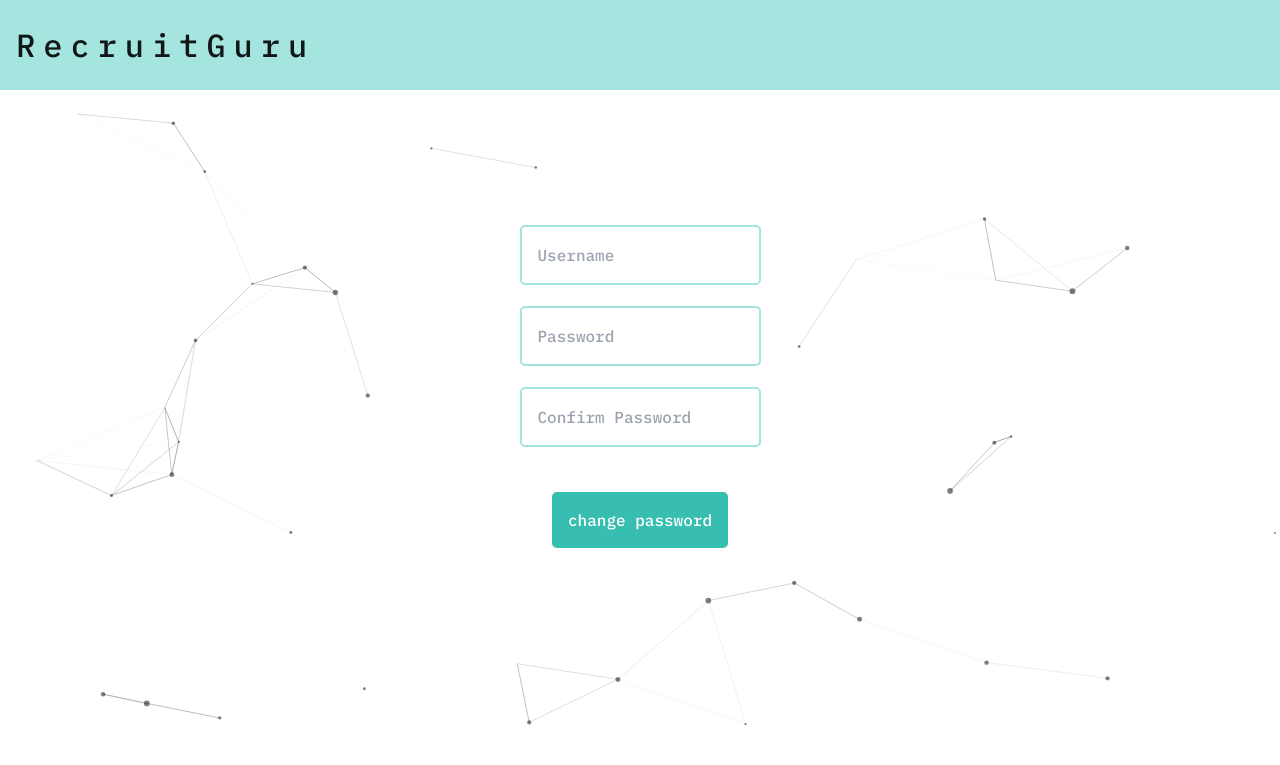
After one commit to kushagra1711/RecruitGuru, a PHP site: page /changePass.php in a window 1280 px wide. The commit adds this page. Shown: the top 765 px of the page. Run offline with PHP 8.4, Linux system fonts and the light colour scheme; some libraries are stand-ins or nearby versions.

Commit message:
added this bfful file

```diff
--- /dev/null
+++ b/src/changePass.php
@@ -0,0 +1,67 @@
+<!DOCTYPE html>
+<html lang="en">
+
+<head>
+    <meta charset="UTF-8" />
+    <meta http-equiv="X-UA-Compatible" content="IE=edge" />
+    <meta name="viewport" content="width=device-width, initial-scale=1.0" />
+    <title>RecruitGuru</title>
+    <script src="https://cdn.tailwindcss.com"></script>
+    <?php include "./scripts.php"; ?>
+    <link rel="stylesheet" href="css/template.css">
+</head>
+
+<body>
+    <?php
+    $conn = mysqli_connect("localhost", "root", "", "my_db");
+    ?>
+    <?php include "./basic-navbar-template.php"; ?>
+
+    <!--create signup form -->
+    <div class="container-row">
+        <div class="layer1">
+            <div class="smthin">
+                <div class="container">
+                    <br>
+                    <form action="changePass.php" method="post" role="form">
+                        <input type="text" class="input" name="username" id="username" placeholder="Username" required>
+                        <br>
+                        <input type="password" class="input" name="password" id="password" placeholder="Password" required>
+                        <br>
+                        <input type="password" class="input" name="password-confirm" id="password" placeholder="Confirm Password" required>
+                        <br>
+                        <br>
+                        <input type="submit" name="change-submit" id="login-submit" class="login" value="change password">
+                    </form>
+                    <?php
+
+                    if (isset($_POST['change-submit'])) {
+                        $username = $_POST['username'];
+                        $password = md5($_POST['password']);
+                        $password_confirm = md5($_POST['password-confirm']);
+                        if ($password == $password_confirm) {
+                            $password = mysqli_real_escape_string($conn, $password);
+                            $username = mysqli_real_escape_string($conn, $username);
+                            $query = "UPDATE user SET password='$password' WHERE user_id = '$username'";
+                            $result = mysqli_query($conn, $query);
+                            if ($result) {
+                                echo "<script>alert(Password changed successfully)</script>";
+                                die(header("Location: login.php"));
+                            } else {
+                                echo "<script>alert(Password change failed)</script>";
+                            }
+                        }
+                    }
+                    ?>
+                </div>
+                <br>
+            </div>
+        </div>
+        <div id="particles-js" class="layer2"></div>
+    </div>
+
+    <?php include "./particles.php"; ?>
+
+</body>
+
+</html>
--- a/src/css/template.css
+++ b/src/css/template.css
@@ -8,13 +8,23 @@
     --light: #DBF5F0;
 }
 
+.forgot-oops{
+    padding: 1rem;
+    color: rgb(48, 46, 46);
+    font-size: 1rem;
+    border-radius: 5px;
+    margin-top: 5px;
+    margin-bottom: 1rem;
+}
+
+
 .smthin {
     width: fit-content;
     padding-top: 0;
     margin-top: 7%;
 }
 
-button:hover, .register:hover, #login-submit:hover, .containers form input[type="submit"]:hover, #editQuestions input:hover, #editSuccess a:hover, #showRegistrations input:hover, #removeClub input:hover, #showResults input:hover, #editClubQuestions input:hover, #editClubDesc input:hover, #applyButton:hover {
+button:hover, .register:hover, #login-submit:hover, .containers form input[type="submit"]:hover, #editQuestions input:hover, #editSuccess a:hover, #showRegistrations input:hover, #removeClub input:hover, #showResults input:hover, #editClubQuestions input:hover, #editClubDesc input:hover, #applyButton:hover, .forgot-oops {
     color: var(--dark);
     text-decoration: none;
 }
```
Also changed, not shown: src/login.php (+8 -8 lines).
